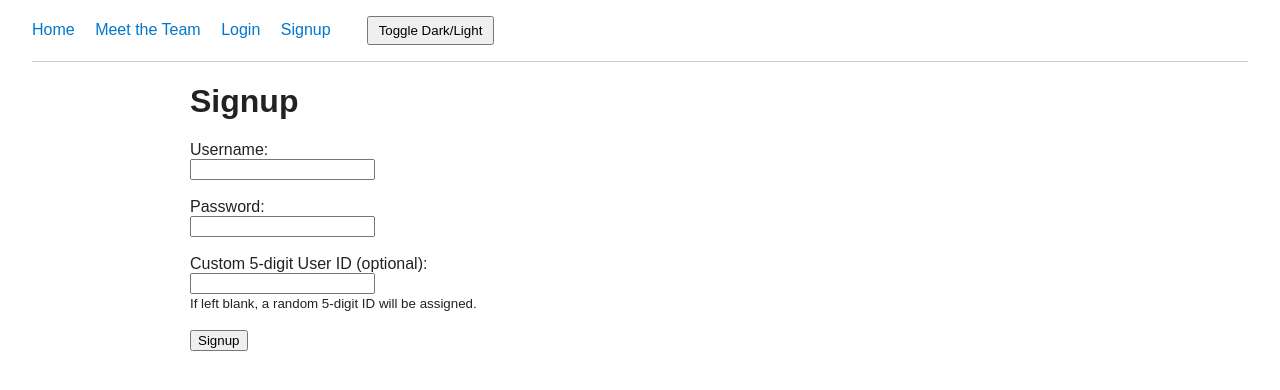
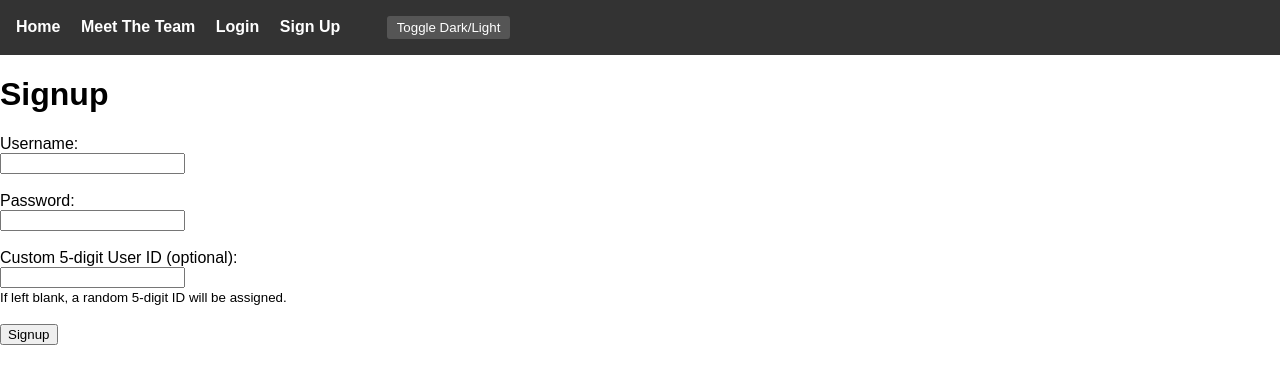
Before and after one commit to chance422/nexus-rift, a Flask app: page /signup in a window 1280 px wide. Shown: the top 390 px of the page. Run offline with Flask 3, Linux system fonts and the light colour scheme.

Commit message:
Update base.html

```diff
--- a/nexus-rift/templates/base.html
+++ b/nexus-rift/templates/base.html
@@ -1,60 +1,61 @@
 <!DOCTYPE html>
-<html lang="en" data-theme="light">
+<html lang="en">
 <head>
     <meta charset="UTF-8" />
-  <meta name="viewport" content="width=device-width, initial-scale=1" />
-  <title>Nexus Rift - {% block title %}{% endblock %}</title>
-  <link rel="stylesheet" href="{{ url_for('static', filename='css/style.css') }}" />
+    <title>Nexus Rift</title>
+    <style>
+        body {
+            font-family: Arial, sans-serif;
+            margin: 0; padding: 0;
+            background-color: white;
+            color: black;
+            transition: background-color 0.3s, color 0.3s;
+        }
+        nav {
+            background-color: #333;
+            padding: 1em;
+        }
+        nav a {
+            color: white;
+            margin-right: 1em;
+            text-decoration: none;
+            font-weight: bold;
+        }
+        nav a:hover {
+            text-decoration: underline;
+        }
+        .dark-mode {
+            background-color: #121212;
+            color: white;
+        }
+        .toggle-btn {
+            cursor: pointer;
+            background: #555;
+            color: white;
+            border: none;
+            padding: 0.3em 0.7em;
+            margin-left: 2em;
+            border-radius: 3px;
+        }
+    </style>
 </head>
 <body>
     <nav>
         <a href="{{ url_for('index') }}">Home</a>
-    <a href="{{ url_for('meet_the_team') }}">Meet the Team</a>
-    {% if user %}
-      <a href="{{ url_for('post') }}">Post</a>
-      {% if user.role == 'admin' %}
-        <a href="{{ url_for('admin') }}">Admin Panel</a>
-      {% endif %}
-      <a href="{{ url_for('logout') }}">Logout ({{ user.userid }})</a>
-    {% else %}
+        <a href="{{ url_for('team') }}">Meet The Team</a>
         <a href="{{ url_for('login') }}">Login</a>
-      <a href="{{ url_for('signup') }}">Signup</a>
-    {% endif %}
-    <button id="toggle-theme">Toggle Dark/Light</button>
+        <a href="{{ url_for('signup') }}">Sign Up</a>
+        <button class="toggle-btn" onclick="toggleDarkMode()">Toggle Dark/Light</button>
     </nav>
 
-  <div class="container">
-    {% with messages = get_flashed_messages(with_categories=true) %}
-      {% if messages %}
-        <ul class="flashes">
-          {% for category, message in messages %}
-            <li class="flash-{{ category }}">{{ message }}</li>
-          {% endfor %}
-        </ul>
-      {% endif %}
-    {% endwith %}
-
+    <div class="content">
         {% block content %}{% endblock %}
     </div>
 
     <script>
-  const toggleBtn = document.getElementById('toggle-theme');
-  const htmlTag = document.documentElement;
-
-  function setTheme(theme) {
-    htmlTag.setAttribute('data-theme', theme);
-    localStorage.setItem('nexus-theme', theme);
+        function toggleDarkMode() {
+            document.body.classList.toggle('dark-mode');
         }
-
-  // Load saved theme or default light
-  const savedTheme = localStorage.getItem('nexus-theme') || 'light';
-  setTheme(savedTheme);
-
-  toggleBtn.addEventListener('click', () => {
-    const currentTheme = htmlTag.getAttribute('data-theme');
-    const newTheme = currentTheme === 'light' ? 'dark' : 'light';
-    setTheme(newTheme);
-  });
     </script>
 </body>
 </html>
```
Lines whose indentation alone changed are shown as unchanged.
